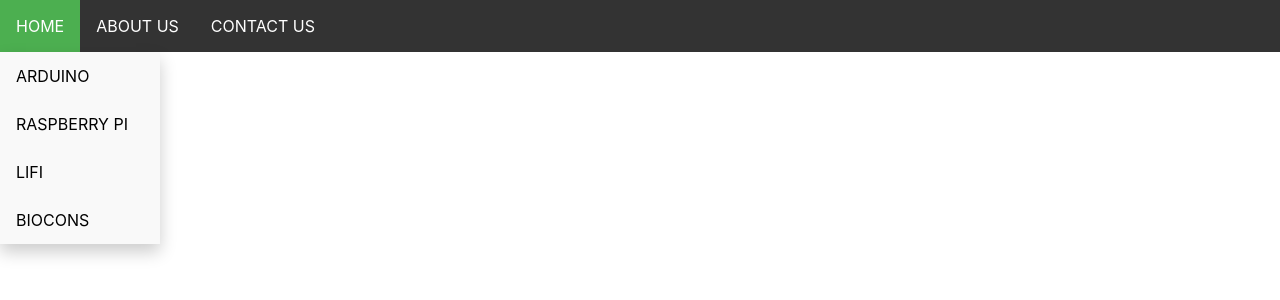
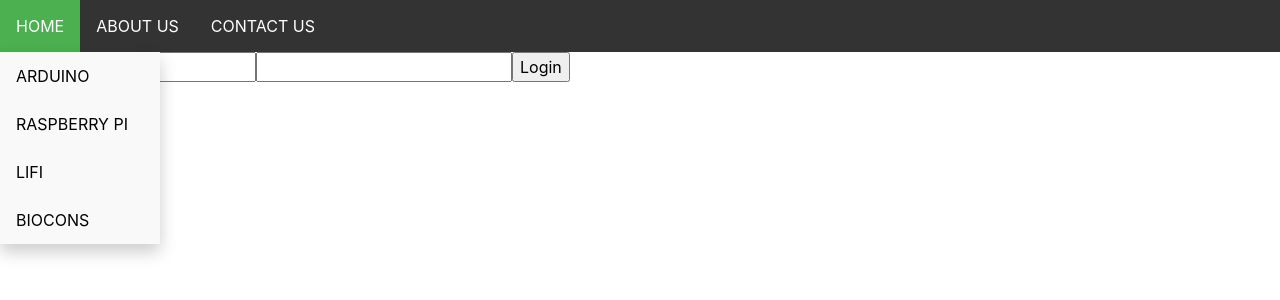
Before and after one commit to nileshsuryanarayan/DemoFE, an Angular app: page / in a window 1280 px wide. Shown: the top 300 px of the page. Built offline with nearby package versions, Linux system fonts and the light colour scheme.

Commit message:
Login and registration starter

```diff
--- a/src/app/app.component.html
+++ b/src/app/app.component.html
@@ -9,3 +9,4 @@
     </li>
   </ul>
 </header>
+<login></login>
--- a/src/app/app.module.ts
+++ b/src/app/app.module.ts
@@ -11,6 +11,7 @@ import { AppComponent } from './app.component';
 import { MenuService } from './services/menu.service';
 import { HomeComponent } from './home/home.component';
 import { HomeModule } from './home/home.module';
+import { UserModule } from './user/user.module';
 
 @NgModule({
   declarations: [
@@ -23,7 +24,8 @@ import { HomeModule } from './home/home.module';
     ReactiveFormsModule,
     HttpClientModule,
     BrowserAnimationsModule, // required animations module
-    ToastrModule.forRoot()
+    ToastrModule.forRoot(),
+    UserModule
   ],
   providers: [MenuService], //
   bootstrap: [AppComponent]
--- /dev/null
+++ b/src/app/user/login/login.component.html
@@ -0,0 +1,5 @@
+<form name="login" class="" action="" [formGroup]="loginForm" (submit)="validateLogin()">
+    <input type="text" name="userId" class="text-box">
+    <input type="password" name="password" class="text-box">
+    <input type="submit" name="submit" class="button" value="Login">
+</form>
--- /dev/null
+++ b/src/app/user/login/login.component.ts
@@ -0,0 +1,19 @@
+import { Component } from "@angular/core";
+import { FormGroup, FormControl, Validators } from '@angular/forms';
+
+@Component({
+    selector: 'login',
+    templateUrl: './login.component.html',
+    styleUrls: []
+})
+export class LoginComponent {
+
+    loginForm = new FormGroup({
+        userId: new FormControl('', Validators.required),
+        password: new FormControl('', Validators.required)
+    });
+
+    constructor() {}
+
+    validateLogin() {}
+}
--- /dev/null
+++ b/src/app/user/registration/registration.component.html
@@ -0,0 +1,8 @@
+<form name="register" class="" action="" [formGroup]="registrationForm" (submit)="validateForm()">
+    <input type="text" name="firstname" class="text-box">
+    <input type="text" name="lastname" class="text-box">
+    <input type="text" name="email" class="text-box">
+    <input type="text" name="contact" class="text-box">
+    <input type="text" name="pan" class="text-box">
+    <input type="submit" name="submit" class="button" value="Register">
+</form>
```
Also changed, not shown: src/app/user/registration/registration.component.ts (added, +10 -0 lines), src/app/user/user.module.ts (added, +13 -0 lines), src/app/user/login/login.component.css (added), src/app/user/registration/registration.component.css (added).
